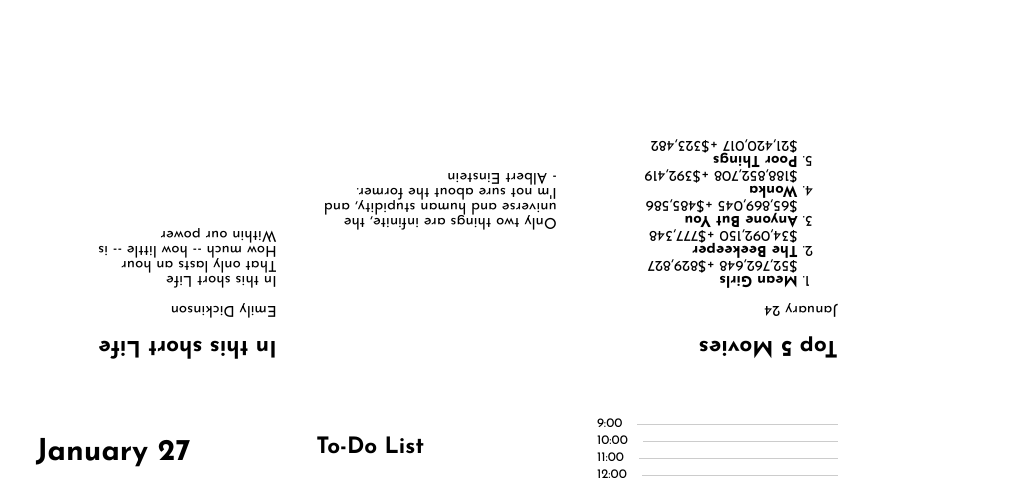
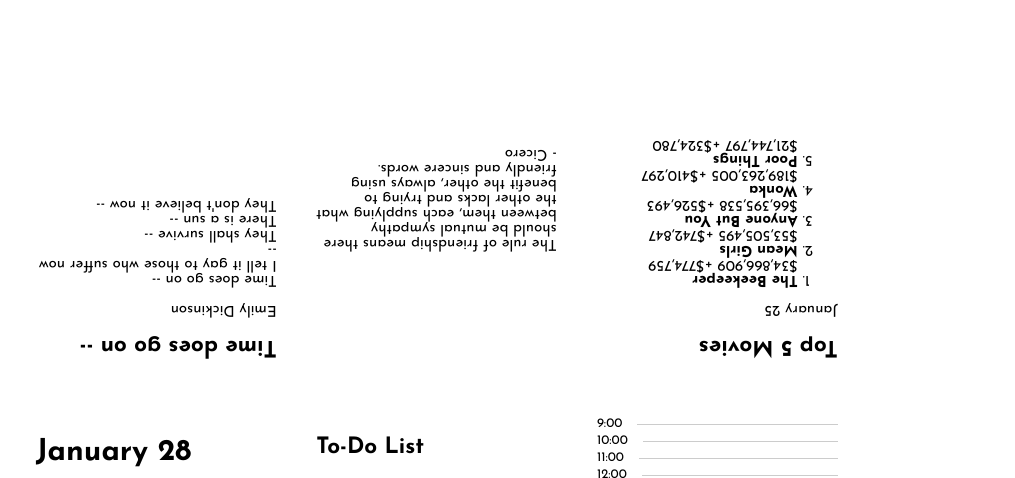
Before and after one commit to claifiifi/dailybailey, a plain HTML site: page index.html in a window 1280 px wide. Shown: the top 478 px of the page, 265-1280 px from the left. Drawn offline with Linux system fonts and the light colour scheme.

Commit message:
Auto-generated webpage updates

```diff
--- a/index.html
+++ b/index.html
@@ -3,7 +3,7 @@
 <head>
   <meta charset="UTF-8">
   <link rel="stylesheet" href="https://fonts.googleapis.com/css2?family=Josefin+Sans:wght@300;400;700&display=swap">
-  <title>January 27</title>
+  <title>January 28</title>
   <style>
     body {
       margin: 0;
@@ -59,16 +59,16 @@
   </style>
 </head>
 <body>
-  <div class="part rotated"><image src='images/image51.png'></div>
+  <div class="part rotated"><image src='images/image53.png'></div>
   <div class="part rotated">
-          <h2>In this short Life</h2>
+          <h2>Time does go on --</h2>
           <p>Emily Dickinson</p>
-          <p>In this short Life<br>That only lasts an hour<br>How much -- how little -- is<br>Within our power</p>
+          <p>Time does go on --<br>I tell it gay to those who suffer now --<br>They shall survive --<br>There is a sun --<br>They don't believe it now --</p>
           </div>
-  <div class="part rotated" style="display:grid;"><p>Only two things are infinite, the universe and human stupidity, and I'm not sure about the former.<br>- Albert Einstein</p></div>
-  <div class="part rotated"><h2>Top 5 Movies</h2><p>January 24</p><ol><li><strong>Mean Girls</strong><br>$52,762,648    +$829,827</li><li><strong>The Beekeeper</strong><br>$34,092,150    +$777,348</li><li><strong>Anyone But You</strong><br>$65,869,045    +$485,586</li><li><strong>Wonka</strong><br>$188,852,708    +$392,419</li><li><strong>Poor Things</strong><br>$21,420,017    +$323,482</li></ol></div>
+  <div class="part rotated" style="display:grid;"><p>The rule of friendship means there should be mutual sympathy between them, each supplying what the other lacks and trying to benefit the other, always using friendly and sincere words.<br>- Cicero</p></div>
+  <div class="part rotated"><h2>Top 5 Movies</h2><p>January 25</p><ol><li><strong>The Beekeeper</strong><br>$34,866,909    +$774,759</li><li><strong>Mean Girls</strong><br>$53,505,495    +$742,847</li><li><strong>Anyone But You</strong><br>$66,395,538    +$526,493</li><li><strong>Wonka</strong><br>$189,263,005    +$410,297</li><li><strong>Poor Things</strong><br>$21,744,797    +$324,780</li></ol></div>
   <div class="part"><h2>Notes</h2></div>
-  <div class="part"><h1>January 27</h1><image src='images/image52.png'></div>
+  <div class="part"><h1>January 28</h1><image src='images/image54.png'></div>
   <div class="part">
     <h2>To-Do List</h2>
 <ul style="list-style-type:circle;font-size:22px;">
```
Also changed, not shown: 2 other files.
